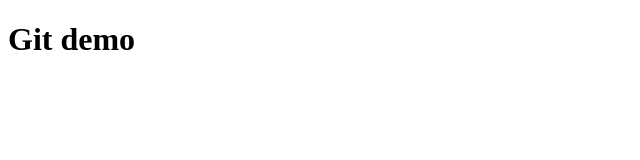
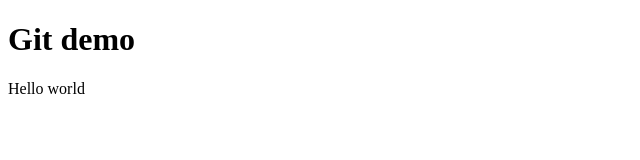
Before and after one commit to Dimob777/new-repo, a plain HTML site: page index.html in a window 1280 px wide. Shown: the full height of the page, 0-640 px from the left. Drawn offline with Linux system fonts and the light colour scheme.

Commit message:
Add p tag

```diff
--- a/index.html
+++ b/index.html
@@ -12,6 +12,6 @@
   </head>
   <body>
     <h1>Git demo</h1>
-    <p></p>
+    <p>Hello world</p>
   </body>
 </html>
```
